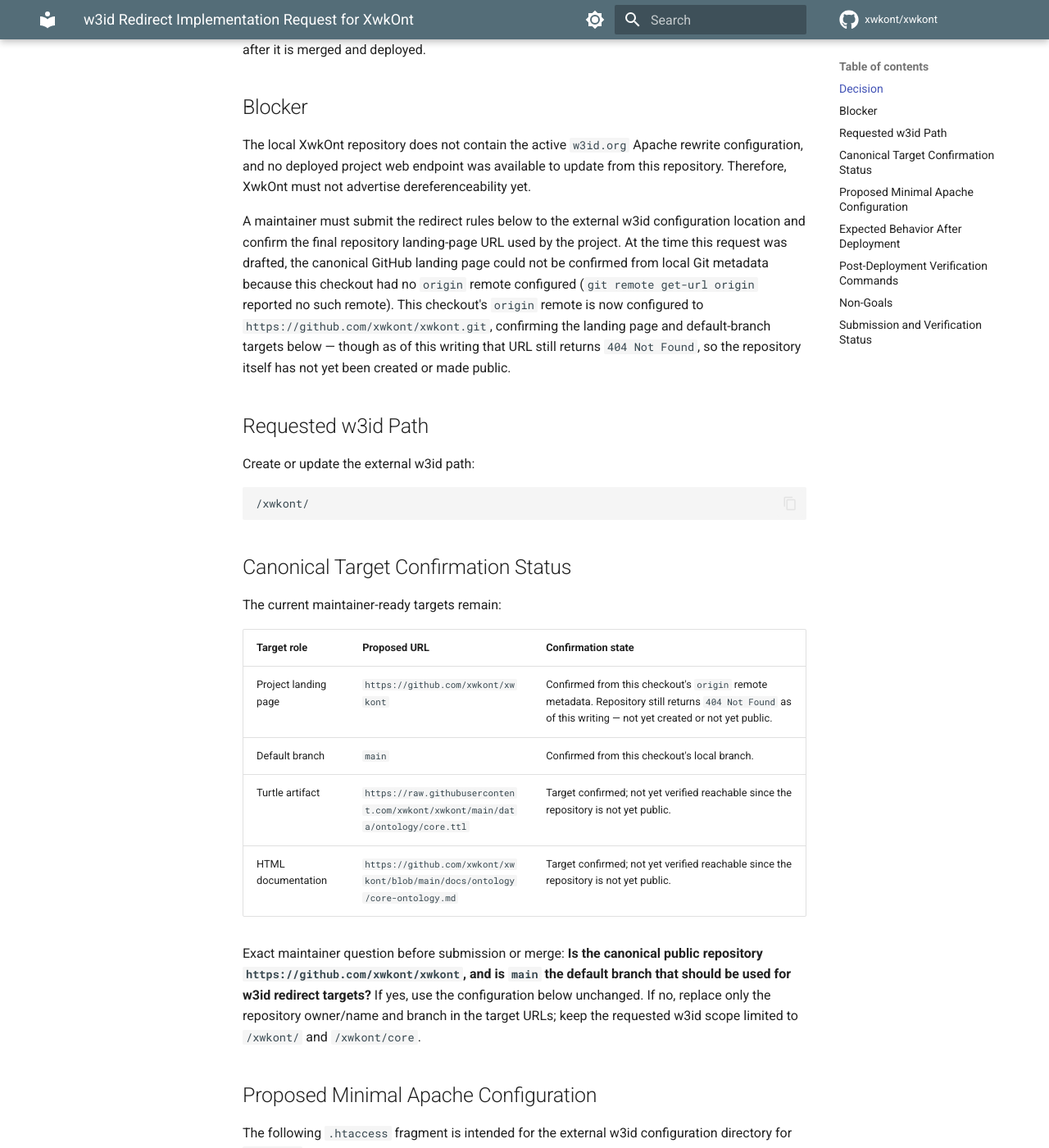
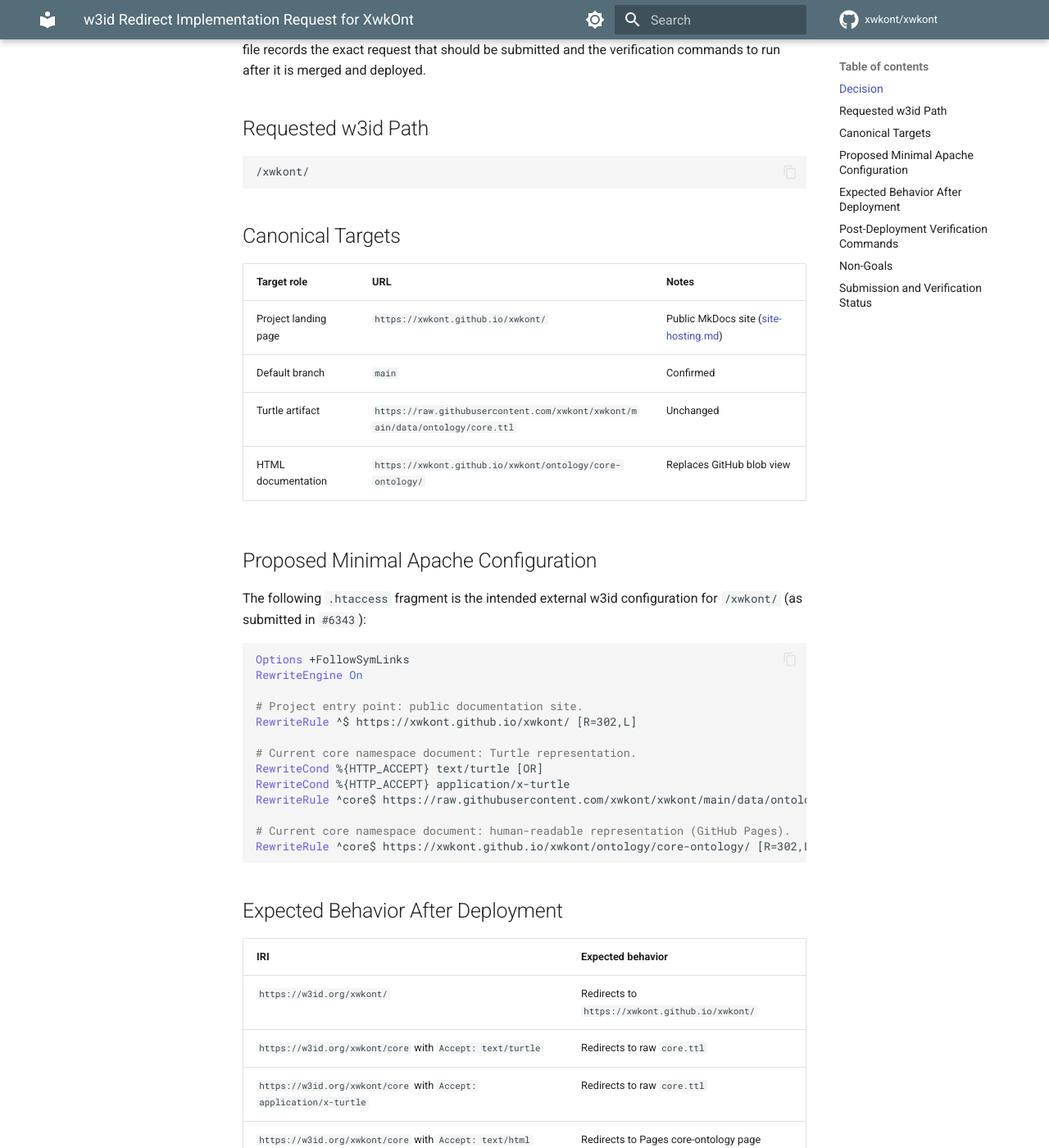
Before and after one commit to xwkont/xwkont, an MkDocs documentation site: the page built from docs/publication/w3id-redirect-request.md, in a window 1280 px wide and 1400 px high, scrolled down 559 px. Shown: the whole window at 82% size. Built offline with MkDocs 1.6.1 and Material for MkDocs 9.7.7, drawn with Linux system fonts in a browser that asks for light colours; comment, search, counter and statistics services are not loaded; some of the changed text lies outside the part shown.

Commit message:
Document w3id HTML retarget to GitHub Pages (PR #6343).
Records the pending perma-id/w3id.org change that points /xwkont/ and HTML
/core at the MkDocs site while leaving Turtle negotiation unchanged.

Co-authored-by: Cursor <cursoragent@cursor.com>

````diff
--- a/docs/publication/w3id-redirect-request.md
+++ b/docs/publication/w3id-redirect-request.md
@@ -1,7 +1,7 @@
 # w3id Redirect Implementation Request for XwkOnt
 
-> **Status:** Maintainer-ready external implementation request; submitted 2026-07-02, `perma-id/w3id.org#6277` merged
-> **Date:** 2026-07-01
+> **Status:** Live; HTML targets retargeted to GitHub Pages — submitted 2026-07-10 as `perma-id/w3id.org#6343` (pending merge); prior merges `#6277`, `#6292`
+> **Date:** 2026-07-01 (HTML Pages retarget 2026-07-10)
 > **Scope:** Minimal public redirects for the current XwkOnt core namespace
 
 ## Decision
@@ -10,68 +10,52 @@ Redirect configuration for `https://w3id.org/xwkont/` cannot be implemented dire
 
 The required implementation is an external change request against the `w3id.org` persistent identifier configuration infrastructure, normally the public `perma-id/w3id.org` repository. This file records the exact request that should be submitted and the verification commands to run after it is merged and deployed.
 
-## Blocker
-
-The local XwkOnt repository does not contain the active `w3id.org` Apache rewrite configuration, and no deployed project web endpoint was available to update from this repository. Therefore, XwkOnt must not advertise dereferenceability yet.
-
-A maintainer must submit the redirect rules below to the external w3id configuration location and confirm the final repository landing-page URL used by the project. At the time this request was drafted, the canonical GitHub landing page could not be confirmed from local Git metadata because this checkout had no `origin` remote configured (`git remote get-url origin` reported no such remote). This checkout's `origin` remote is now configured to `https://github.com/xwkont/xwkont.git`, confirming the landing page and default-branch targets below — though as of this writing that URL still returns `404 Not Found`, so the repository itself has not yet been created or made public.
-
 ## Requested w3id Path
-
-Create or update the external w3id path:
 
 ```text
 /xwkont/
 ```
 
-## Canonical Target Confirmation Status
+## Canonical Targets
 
-The current maintainer-ready targets remain:
-
-| Target role | Proposed URL | Confirmation state |
+| Target role | URL | Notes |
 |---|---|---|
-| Project landing page | `https://github.com/xwkont/xwkont` | Confirmed from this checkout's `origin` remote metadata. Repository still returns `404 Not Found` as of this writing — not yet created or not yet public. |
-| Default branch | `main` | Confirmed from this checkout's local branch. |
-| Turtle artifact | `https://raw.githubusercontent.com/xwkont/xwkont/main/data/ontology/core.ttl` | Target confirmed; not yet verified reachable since the repository is not yet public. |
-| HTML documentation | `https://github.com/xwkont/xwkont/blob/main/docs/ontology/core-ontology.md` | Target confirmed; not yet verified reachable since the repository is not yet public. |
-
-Exact maintainer question before submission or merge: **Is the canonical public repository `https://github.com/xwkont/xwkont`, and is `main` the default branch that should be used for w3id redirect targets?** If yes, use the configuration below unchanged. If no, replace only the repository owner/name and branch in the target URLs; keep the requested w3id scope limited to `/xwkont/` and `/xwkont/core`.
+| Project landing page | `https://xwkont.github.io/xwkont/` | Public MkDocs site ([site-hosting.md](site-hosting.md)) |
+| Default branch | `main` | Confirmed |
+| Turtle artifact | `https://raw.githubusercontent.com/xwkont/xwkont/main/data/ontology/core.ttl` | Unchanged |
+| HTML documentation | `https://xwkont.github.io/xwkont/ontology/core-ontology/` | Replaces GitHub blob view |
 
 ## Proposed Minimal Apache Configuration
 
-The following `.htaccess` fragment is intended for the external w3id configuration directory for `/xwkont/`.
+The following `.htaccess` fragment is the intended external w3id configuration for `/xwkont/` (as submitted in `#6343`):
 
 ```apache
 Options +FollowSymLinks
 RewriteEngine On
 
-# Project entry point.
-RewriteRule ^$ https://github.com/xwkont/xwkont [R=302,L]
+# Project entry point: public documentation site.
+RewriteRule ^$ https://xwkont.github.io/xwkont/ [R=302,L]
 
 # Current core namespace document: Turtle representation.
 RewriteCond %{HTTP_ACCEPT} text/turtle [OR]
 RewriteCond %{HTTP_ACCEPT} application/x-turtle
 RewriteRule ^core$ https://raw.githubusercontent.com/xwkont/xwkont/main/data/ontology/core.ttl [R=302,L]
 
-# Current core namespace document: human-readable representation.
-RewriteRule ^core$ https://github.com/xwkont/xwkont/blob/main/docs/ontology/core-ontology.md [R=302,L]
+# Current core namespace document: human-readable representation (GitHub Pages).
+RewriteRule ^core$ https://xwkont.github.io/xwkont/ontology/core-ontology/ [R=302,L]
 ```
-
-If the canonical GitHub organization, repository name, or default branch differs, replace the `github.com/xwkont/xwkont` and `raw.githubusercontent.com/xwkont/xwkont/main` targets before submission. Do not add versioned ontology document redirects in this request.
 
 ## Expected Behavior After Deployment
 
 | IRI | Expected behavior |
 |---|---|
-| `https://w3id.org/xwkont/` | Redirects to the project entry point or repository landing page. |
-| `https://w3id.org/xwkont/core` with `Accept: text/turtle` | Redirects to the current `data/ontology/core.ttl` Turtle artifact. |
-| `https://w3id.org/xwkont/core` with `Accept: application/x-turtle` | Redirects to the current `data/ontology/core.ttl` Turtle artifact. |
-| `https://w3id.org/xwkont/core` with `Accept: text/html` | Redirects to human-readable core ontology documentation. |
-| `https://w3id.org/xwkont/core` with no useful `Accept` header | Redirects to human-readable core ontology documentation. |
+| `https://w3id.org/xwkont/` | Redirects to `https://xwkont.github.io/xwkont/` |
+| `https://w3id.org/xwkont/core` with `Accept: text/turtle` | Redirects to raw `core.ttl` |
+| `https://w3id.org/xwkont/core` with `Accept: application/x-turtle` | Redirects to raw `core.ttl` |
+| `https://w3id.org/xwkont/core` with `Accept: text/html` | Redirects to Pages core-ontology page |
+| `https://w3id.org/xwkont/core` with no useful `Accept` header | Redirects to Pages core-ontology page |
 
 ## Post-Deployment Verification Commands
-
-Run these commands after the external w3id change is merged and deployed:
 
 ```bash
 curl -I -L https://w3id.org/xwkont/
@@ -81,8 +65,6 @@ curl -I -L -H 'Accept: text/html' https://w3id.org/xwkont/core
 curl -L -H 'Accept: text/turtle' https://w3id.org/xwkont/core | head
 curl -L -H 'Accept: text/html' https://w3id.org/xwkont/core | head
 ```
-
-Record the redirect chain, final target URLs, content types, and any deployment limitations in the release notes before advertising dereferenceability or creating `ontology-core-v0.1.0`.
 
 ## Non-Goals
 
@@ -96,4 +78,8 @@ This request does not:
 
 ## Submission and Verification Status
 
-This request was not submitted from this environment when originally drafted; a maintainer subsequently submitted `perma-id/w3id.org#6277`, which has since been merged. Deployed redirect behavior is not yet verified from this environment — the post-deployment verification commands above still need to be run and their results recorded in `docs/releases/core-ontology-release-notes.md` before dereferenceability is advertised or `ontology-core-v0.1.0` is tagged.
+| Change | PR | Status |
+|---|---|---|
+| Initial `/xwkont/` namespace | `perma-id/w3id.org#6277` | Merged |
+| `/core` content negotiation (blob HTML + raw Turtle) | `perma-id/w3id.org#6292` | Merged; verified live 2026-07-03 |
+| HTML retarget to GitHub Pages | `perma-id/w3id.org#6343` | Submitted 2026-07-10; pending merge |
````
Also changed, not shown: CHANGELOG.md (+1 -0 lines), docs/publication/redirects-content-negotiation.md (+8 -0 lines), docs/publication/site-hosting.md (+9 -2 lines).
